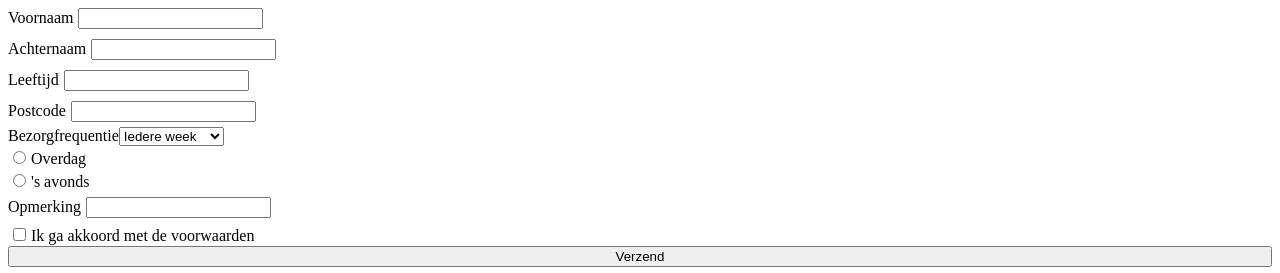
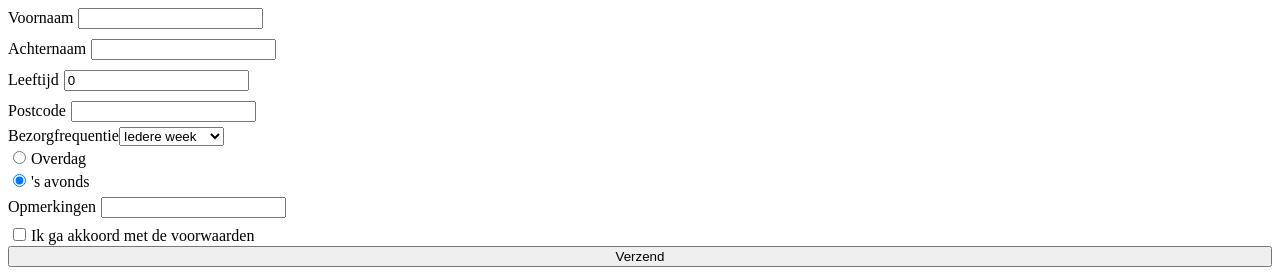
Before and after one commit to Yorickburgers/FROw12hw-Fruitbasket, a React (Vite) app: page / in a window 1280 px wide. Shown: the part 461-734 px from the top of the page. Built offline with nearby package versions, Linux system fonts and the light colour scheme.

Commit message:
Opdracht 2 done (?)

```diff
--- a/src/App.jsx
+++ b/src/App.jsx
@@ -27,20 +27,29 @@ function App() {
     };
 
     const [formState, setFormState] = useState({
-        firstname: '',
-        lastname: '',
+        firstName: '',
+        lastName: '',
         age: '0',
         zipCode: '',
-
+        frequency: 'iedere week',
+        time: 'night',
+        comments: '',
+        termsConditions: false
     });
 
     function handleChange(e) {
         const changedFieldName = e.target.name;
+        const newValue = e.target.type === "checkbox" ? e.target.checked : e.target.value;
 
         setFormState({
             ...formState,
-            [changedFieldName]: e.target.value,
+            [changedFieldName]: newValue,
         });
+    }
+
+    function logResults() {
+        console.log(counters);
+        console.log(formState);
     }
 
     return (
@@ -76,31 +85,31 @@ function App() {
             </section>
             <form>
                 <label htmlFor="firstName">Voornaam
-                    <input type="text" id="firstName" name="firstName"/></label>
+                    <input type="text" id="firstName" name="firstName" value={formState.firstName} onChange={handleChange}/></label>
                 <label htmlFor="lastName">Achternaam
-                    <input type="text" id="lastName" name="lastName"/></label>
+                    <input type="text" id="lastName" name="lastName" value={formState.lastName} onChange={handleChange}/></label>
                 <label htmlFor="age">Leeftijd
-                    <input type="number" id="age" name="age"/></label>
+                    <input type="number" id="age" name="age" value={formState.age} onChange={handleChange}/></label>
                 <label htmlFor="zipCode">Postcode
-                    <input type="text" id="zipCode" name="zipCode"/></label>
+                    <input type="text" id="zipCode" name="zipCode" value={formState.zipCode} onChange={handleChange}/></label>
                 <label>Bezorgfrequentie
-                    <select name="frequency">
+                    <select name="frequency" value={formState.frequency} onChange={handleChange}>
                         <option value="iedere week">Iedere week</option>
                         <option value="om de week">Om de week</option>
                         <option value="iedere maand">Iedere maand</option>
                     </select></label>
-                <label>
-                    <input type="radio" name="time"/>Overdag</label>
-                <label>
-                    <input type="radio" name="time"/>'s avonds</label>
-                <label htmlFor="comments">Opmerking
-                    <input type="field" id="comments" name="lastName"/></label>
-                <label>
-                    <input type="checkbox" name="lastName"/>Ik ga akkoord met de voorwaarden</label>
-                <button type="submit">Verzend</button>
+                <label htmlFor="time-day">
+                    <input type="radio" id="time-day" value="day" name="time" checked={formState.time === "day"} onChange={handleChange}/>Overdag</label>
+                <label htmlFor="time-night">
+                    <input type="radio" id="time-night" value="night" name="time" checked={formState.time === "night"} onChange={handleChange}/>'s avonds</label>
+                <label htmlFor="comments">Opmerkingen
+                    <input type="textarea" id="comments" name="comments" value={formState.comments} onChange={handleChange}/></label>
+                <label htmlFor="termsConditions">
+                    <input type="checkbox" id="termsConditions" name="termsConditions" value={formState.termsConditions} onChange={handleChange}/>Ik ga akkoord met de voorwaarden</label>
+                <button type="button" onClick={logResults}>Verzend</button>
             </form>
         </>
-    )
+    );
 }
 
 export default App
```
